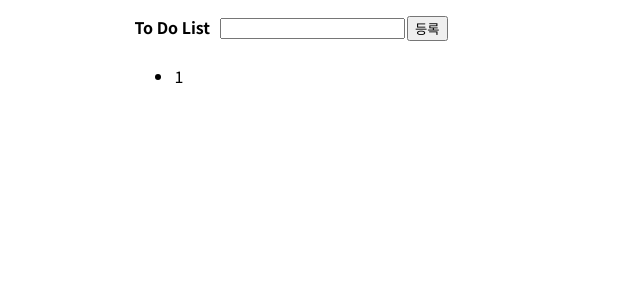
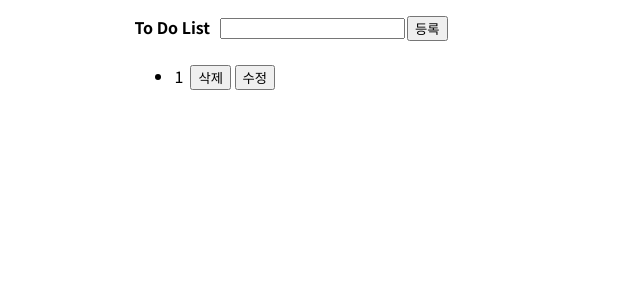
Before and after one commit to DeveloperRooney/reactExam, a React (Vite) app in the folder ReactExam/: page / in a window 1280 px wide. Both pictures are taken after a click on the button "등록". Shown: the top 300 px of the page, without its empty margins (0-640 px from the left). Built offline with nearby package versions, Linux system fonts and the light colour scheme.

Commit message:
리스트 제거

```diff
--- a/ReactExam/src/App.jsx
+++ b/ReactExam/src/App.jsx
@@ -22,12 +22,22 @@ const App = () => {
     setNewToDO("");
   }
 
+  const toDoDelete = (id) => {
+    setToDoList(toDoList.filter(todo => todo.id != id ))
+  }
+
   let showToDoList = <div>등록된 리스트가 없습니다.</div>
 
   if(toDoList.length != 0) {
     showToDoList = <ul>
-      {toDoList.map((toDo)=> {
-        return <li key={toDo.id}>{toDo.id} {toDo.title}</li>
+      {toDoList.slice(0).reverse().map((toDo)=> {
+        return (
+          <li key={toDo.id}>
+            {toDo.id} {toDo.title}
+            &nbsp;<button onClick={() => toDoDelete(toDo.id)}>삭제</button>
+            &nbsp;<button>수정</button>
+          </li>
+        );
       })}
     </ul>
   }
```
